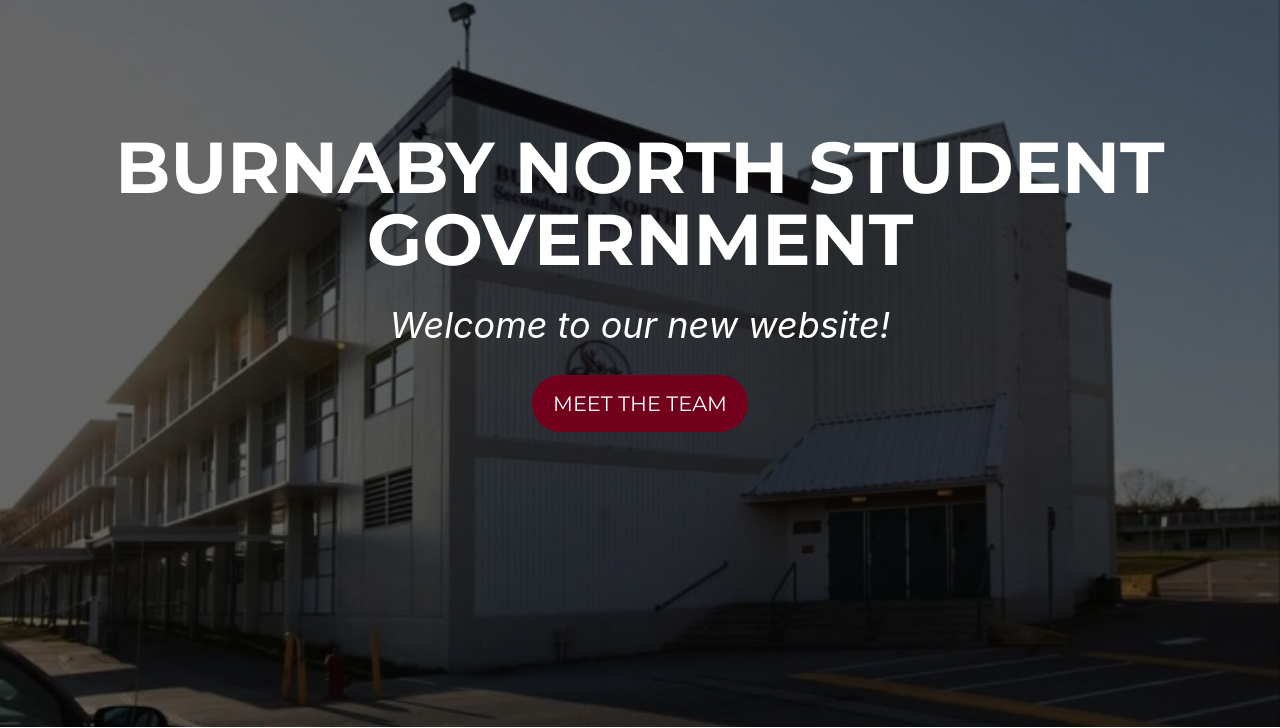
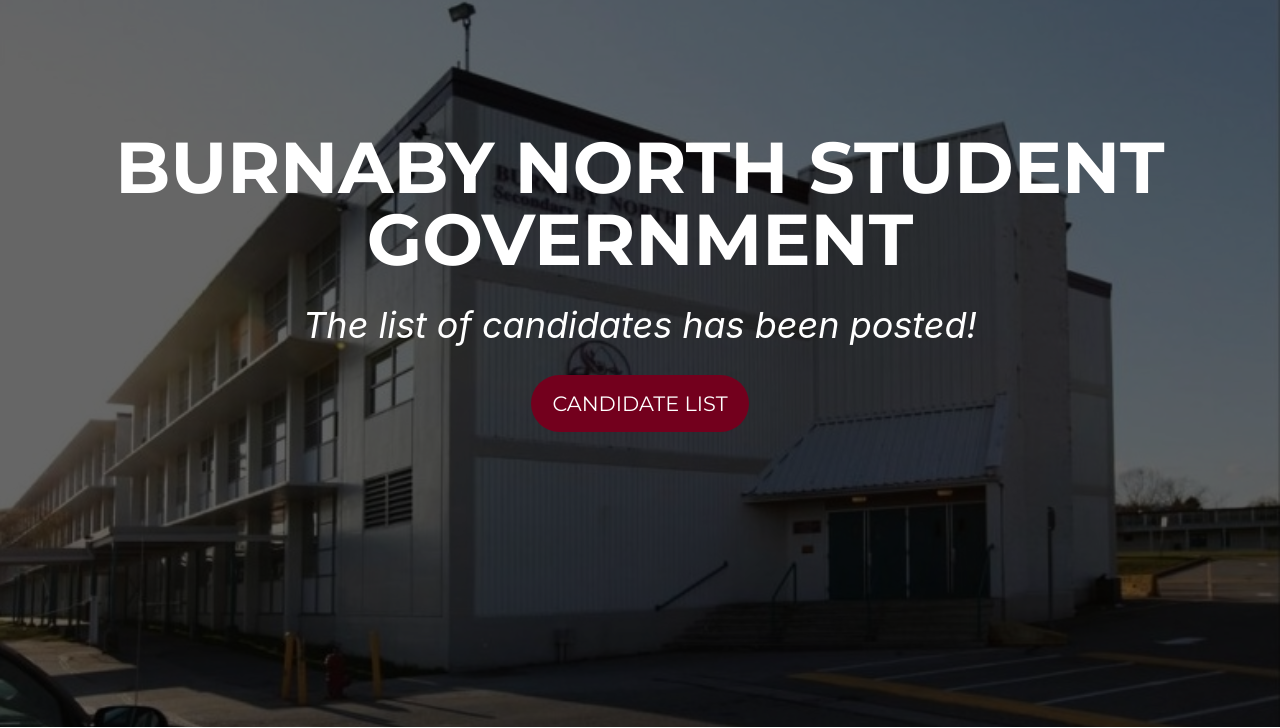
Before and after one commit to BNSS-Student-Government/website-main, a plain HTML site: page index.html in a window 1280 px wide. Shown: the part 73-801 px from the top of the page. Drawn offline with nearby package versions, Linux system fonts and the light colour scheme; a web font is replaced by a local one.

Commit message:
Post candidate list 2021-2022

```diff
--- a/index.html
+++ b/index.html
@@ -52,8 +52,9 @@
             <div class="container" id="home-container">
                 <div id="home-container-content">
                     <div class="masthead-heading text-uppercase">Burnaby North Student Government</div>
-                    <div class="masthead-subheading">Welcome to our new website!</div>
-                    <a class="btn btn-primary btn-lg text-uppercase js-scroll-trigger" id="home-big-button" href="#team">Meet The Team</a>
+                    <div class="masthead-subheading">The list of candidates has been posted!</div>
+                    <a class="btn btn-primary btn-lg text-uppercase js-scroll-trigger" id="home-big-button"
+                       href="assets/pdf/Student%20Government%202021-2022%20Candidate%20List.pdf" target="_blank">Candidate List</a>
                 </div>
             </div>
         </header>
```
Also changed, not shown: 1 other file.
